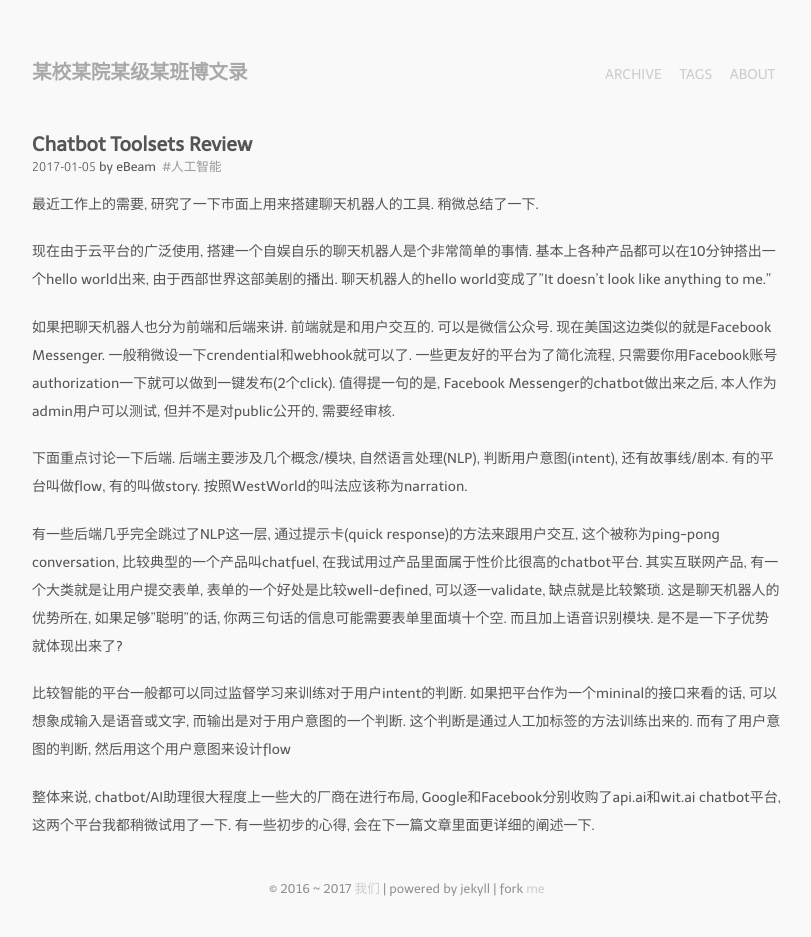
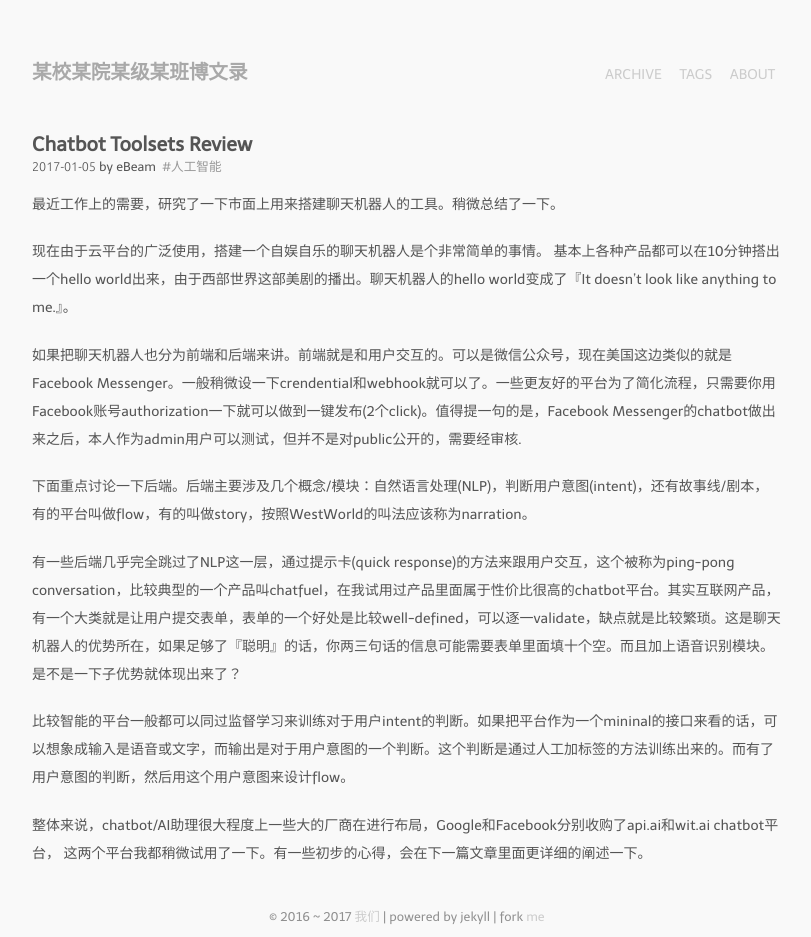
Before and after one commit to pkuphys/pkuphys.github.io, a Jekyll site: the page built from _posts/2017-01-05-chatbot-review1.markdown, in a window 1280 px wide. Shown: the whole page, without its empty margins (233-1044 px from the left). Built offline with Jekyll 4.4.1, drawn with Linux system fonts in a browser that asks for light colours; nearby versions of some CDN libraries; some web fonts are replaced; comment, search, counter and statistics services are not loaded; before the commit the page ends 909 px from its top, so only the background shows below that.

Commit message:
Format a few posts
modified:   2016-03-03-dota2-1.markdown
modified:   2017-01-05-chatbot-review1.markdown
modified:   2017-01-22-physics-world.markdown
modified:   2017-02-21-classic-river.markdown
modified:   2017-02-22-reading.markdown

```diff
--- a/_posts/2016-03-03-dota2-1.markdown
+++ b/_posts/2016-03-03-dota2-1.markdown
@@ -3,7 +3,7 @@ title: Investigation of Drafting and Team Strategies in DOTA2 Game
 author: PKUGoodSpeed
 layout: post
 tags:
-  - DOTA
+  - DOTA2
 ---
 
 ### Abstract
--- a/_posts/2017-01-05-chatbot-review1.markdown
+++ b/_posts/2017-01-05-chatbot-review1.markdown
@@ -6,17 +6,17 @@ tags:
   - 人工智能
 ---
 
-最近工作上的需要, 研究了一下市面上用来搭建聊天机器人的工具. 稍微总结了一下.
+最近工作上的需要，研究了一下市面上用来搭建聊天机器人的工具。稍微总结了一下。
 
-现在由于云平台的广泛使用, 搭建一个自娱自乐的聊天机器人是个非常简单的事情.
-基本上各种产品都可以在10分钟搭出一个hello world出来, 由于西部世界这部美剧的播出. 聊天机器人的hello world变成了"It doesn't look like anything to me."
+现在由于云平台的广泛使用，搭建一个自娱自乐的聊天机器人是个非常简单的事情。
+基本上各种产品都可以在10分钟搭出一个hello world出来，由于西部世界这部美剧的播出。聊天机器人的hello world变成了『It doesn't look like anything to me.』。
 
-如果把聊天机器人也分为前端和后端来讲. 前端就是和用户交互的. 可以是微信公众号. 现在美国这边类似的就是Facebook Messenger. 一般稍微设一下crendential和webhook就可以了. 一些更友好的平台为了简化流程, 只需要你用Facebook账号authorization一下就可以做到一键发布(2个click). 值得提一句的是, Facebook Messenger的chatbot做出来之后, 本人作为admin用户可以测试, 但并不是对public公开的, 需要经审核.
+如果把聊天机器人也分为前端和后端来讲。前端就是和用户交互的。可以是微信公众号，现在美国这边类似的就是Facebook Messenger。一般稍微设一下crendential和webhook就可以了。一些更友好的平台为了简化流程，只需要你用Facebook账号authorization一下就可以做到一键发布(2个click)。值得提一句的是，Facebook Messenger的chatbot做出来之后，本人作为admin用户可以测试，但并不是对public公开的，需要经审核.
 
-下面重点讨论一下后端. 后端主要涉及几个概念/模块, 自然语言处理(NLP), 判断用户意图(intent), 还有故事线/剧本. 有的平台叫做flow, 有的叫做story. 按照WestWorld的叫法应该称为narration.
+下面重点讨论一下后端。后端主要涉及几个概念/模块：自然语言处理(NLP)，判断用户意图(intent)，还有故事线/剧本，有的平台叫做flow，有的叫做story，按照WestWorld的叫法应该称为narration。
 
-有一些后端几乎完全跳过了NLP这一层, 通过提示卡(quick response)的方法来跟用户交互, 这个被称为ping-pong conversation, 比较典型的一个产品叫chatfuel, 在我试用过产品里面属于性价比很高的chatbot平台. 其实互联网产品, 有一个大类就是让用户提交表单, 表单的一个好处是比较well-defined, 可以逐一validate, 缺点就是比较繁琐. 这是聊天机器人的优势所在, 如果足够"聪明"的话, 你两三句话的信息可能需要表单里面填十个空. 而且加上语音识别模块. 是不是一下子优势就体现出来了?
+有一些后端几乎完全跳过了NLP这一层，通过提示卡(quick response)的方法来跟用户交互，这个被称为ping-pong conversation，比较典型的一个产品叫chatfuel，在我试用过产品里面属于性价比很高的chatbot平台。其实互联网产品，有一个大类就是让用户提交表单，表单的一个好处是比较well-defined，可以逐一validate，缺点就是比较繁琐。这是聊天机器人的优势所在，如果足够了『聪明』的话，你两三句话的信息可能需要表单里面填十个空。而且加上语音识别模块。是不是一下子优势就体现出来了？
 
-比较智能的平台一般都可以同过监督学习来训练对于用户intent的判断. 如果把平台作为一个mininal的接口来看的话, 可以想象成输入是语音或文字, 而输出是对于用户意图的一个判断. 这个判断是通过人工加标签的方法训练出来的. 而有了用户意图的判断, 然后用这个用户意图来设计flow
+比较智能的平台一般都可以同过监督学习来训练对于用户intent的判断。如果把平台作为一个mininal的接口来看的话，可以想象成输入是语音或文字，而输出是对于用户意图的一个判断。这个判断是通过人工加标签的方法训练出来的。而有了用户意图的判断，然后用这个用户意图来设计flow。
 
-整体来说, chatbot/AI助理很大程度上一些大的厂商在进行布局, Google和Facebook分别收购了api.ai和wit.ai chatbot平台,  这两个平台我都稍微试用了一下. 有一些初步的心得, 会在下一篇文章里面更详细的阐述一下.
+整体来说，chatbot/AI助理很大程度上一些大的厂商在进行布局，Google和Facebook分别收购了api.ai和wit.ai chatbot平台， 这两个平台我都稍微试用了一下。有一些初步的心得，会在下一篇文章里面更详细的阐述一下。
--- a/_posts/2017-02-21-classic-river.markdown
+++ b/_posts/2017-02-21-classic-river.markdown
@@ -6,6 +6,7 @@ tags:
   - 原创歌手
 ---
 音乐填词
+
 \-\-\-\-\-\-
 
 with all your laugh and cry
```
Also changed, not shown: _posts/2017-01-22-physics-world.markdown (+2 -6 lines), _posts/2017-02-22-reading.markdown (+5 -5 lines).
